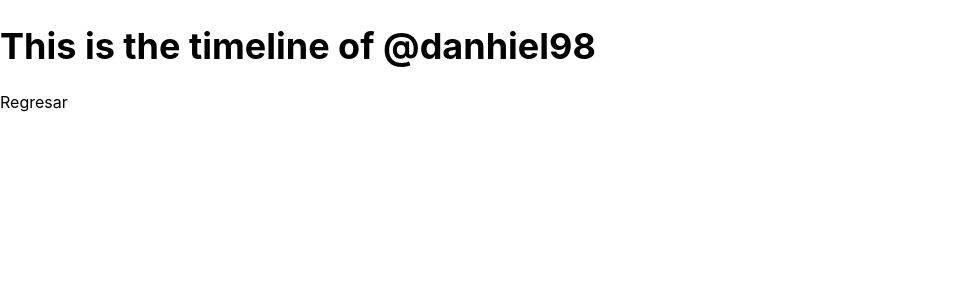
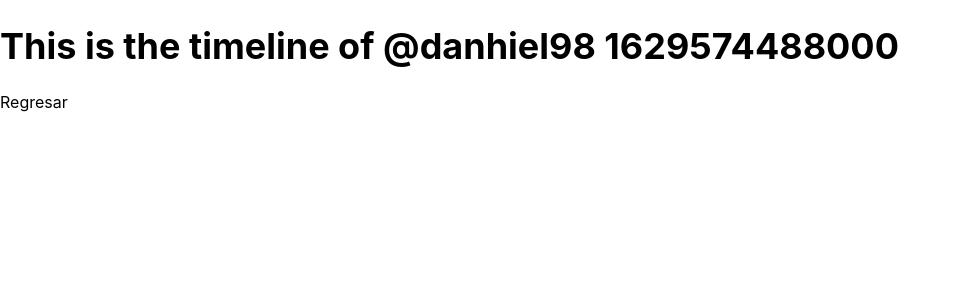
Before and after one commit to danhiel98/devter, a Next.js app: page /timeline in a window 1280 px wide. Shown: the top 300 px of the page, without its empty margins (0-960 px from the left). Built offline with nearby package versions, Linux system fonts and the light colour scheme.

Commit message:
Comentarios y pruebas de initialProps
Se comentaron algunas partesd del código para comprender mejor
Se hicieron pruebas con getInitialProps, getStaticProps y
getServerSideProps

```diff
--- a/pages/_app.js
+++ b/pages/_app.js
@@ -1,4 +1,4 @@
-import '../styles/globals.css'
+import '../styles/globals.css' // Estilos globales aplicados a todos los componentes cargados
 
 function MyApp({ Component, pageProps }) {
   return <Component {...pageProps} />
--- a/pages/api/hello.js
+++ b/pages/api/hello.js
@@ -1,5 +1,5 @@
 // Next.js API route support: https://nextjs.org/docs/api-routes/introduction
 
 export default function handler(req, res) {
-  res.status(200).json({ userName: '@danhiel98' })
+  res.status(200).json({ userName: "@danhiel98 " + Date.now().toString() });
 }
--- a/pages/timeline/index.js
+++ b/pages/timeline/index.js
@@ -1,6 +1,6 @@
-import Link from 'next/link'
+import Link from "next/link";
 
-export default function Timeline ({ userName }) {
+function Timeline({ userName }) {
   return (
     <>
       <h1>This is the timeline of {userName}</h1>
@@ -8,21 +8,46 @@ export default function Timeline ({ userName }) {
       <style jsx>
         {`
           h1 {
-                        font-size: 36px
+            font-size: 36px;
           }
         `}
       </style>
     </>
-    )
+  );
 }
 
-Timeline.getInitialProps = () => {
-    // return { userName: '@danhiel98' }
-    return fetch('http://localhost:3000/api/hello')
-			.then(res => res.json())
-			.then(response => {
-				console.log(response)
-				const {userName} = response;
-				return {userName}
-			})
+// Obtener información para pasarle al componente (Solamente funciona en componentes de tipo página)
+// Timeline.getInitialProps = () => {
+//   // return { userName: '@danhiel98' }
+//   return fetch("http://localhost:3000/api/hello")
+//     .then((res) => res.json())
+//     .then((response) => {
+//       console.log(response);
+//       const { userName } = response;
+//       return { userName };
+//     });
+// };
+
+// Cargar props estáticos
+export async function getStaticProps(context) {
+  return fetch("http://localhost:3000/api/hello")
+    .then((res) => res.json())
+    .then((response) => {
+      console.log(response);
+      const { userName } = response;
+      return { props: { userName: `${userName}` } };
+    });
 }
+
+// Cargar props del servidor
+// export async function getServerSideProps(context) {
+//   return fetch("http://localhost:3000/api/hello")
+//     .then((res) => res.json())
+//     .then((response) => {
+//       console.log(response);
+//       const { userName } = response;
+//       return { props: { userName: "getServerSideProps" } };
+//     });
+// }
+
+export default Timeline;
--- a/styles/Home.module.css
+++ b/styles/Home.module.css
@@ -1,3 +1,5 @@
+/* Los elementos deben ser seleccionados por clase */
+
 .container {
   min-height: 100vh;
   padding: 0 0.5rem;
--- a/styles/globals.css
+++ b/styles/globals.css
@@ -1,3 +1,7 @@
+/*
+En los estils globales se pueden seleccionar los elementos por cualquier selector de CSS
+*/
+
 html,
 body {
   padding: 0;
```
Lines whose indentation alone changed are shown as unchanged.
